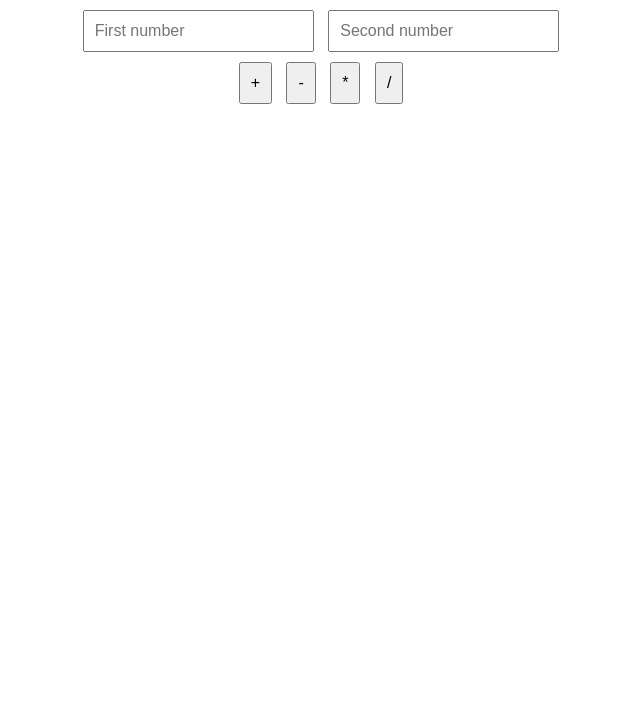
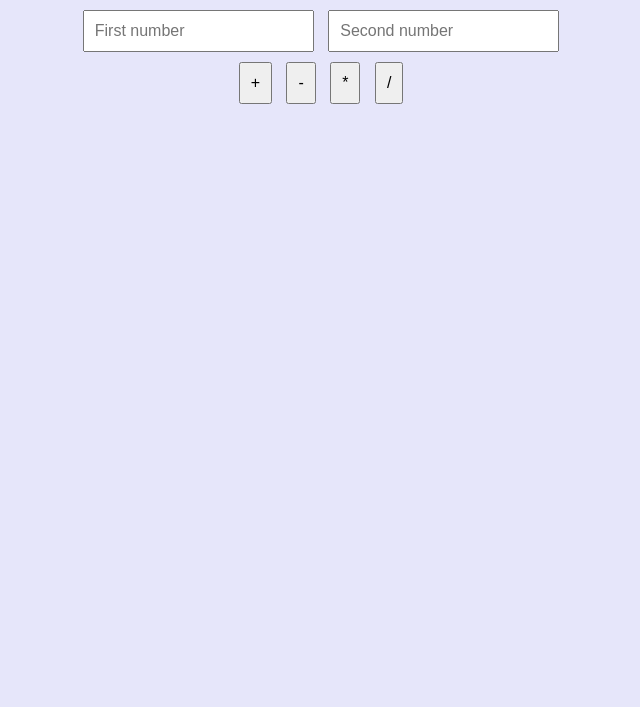
Before and after one commit to MayurGitLab/localrepo, a plain HTML site: page index.html in a window 1280 px wide. Shown: the part 93-800 px from the top of the page, without its empty margins (319-959 px from the left). Drawn offline with Linux system fonts and the light colour scheme.

Commit message:
lanvender background

```diff
--- a/style.css
+++ b/style.css
@@ -1,3 +1,3 @@
-P {
-    background-color: red;
+body {
+    background-color: lavender;
 }
```
